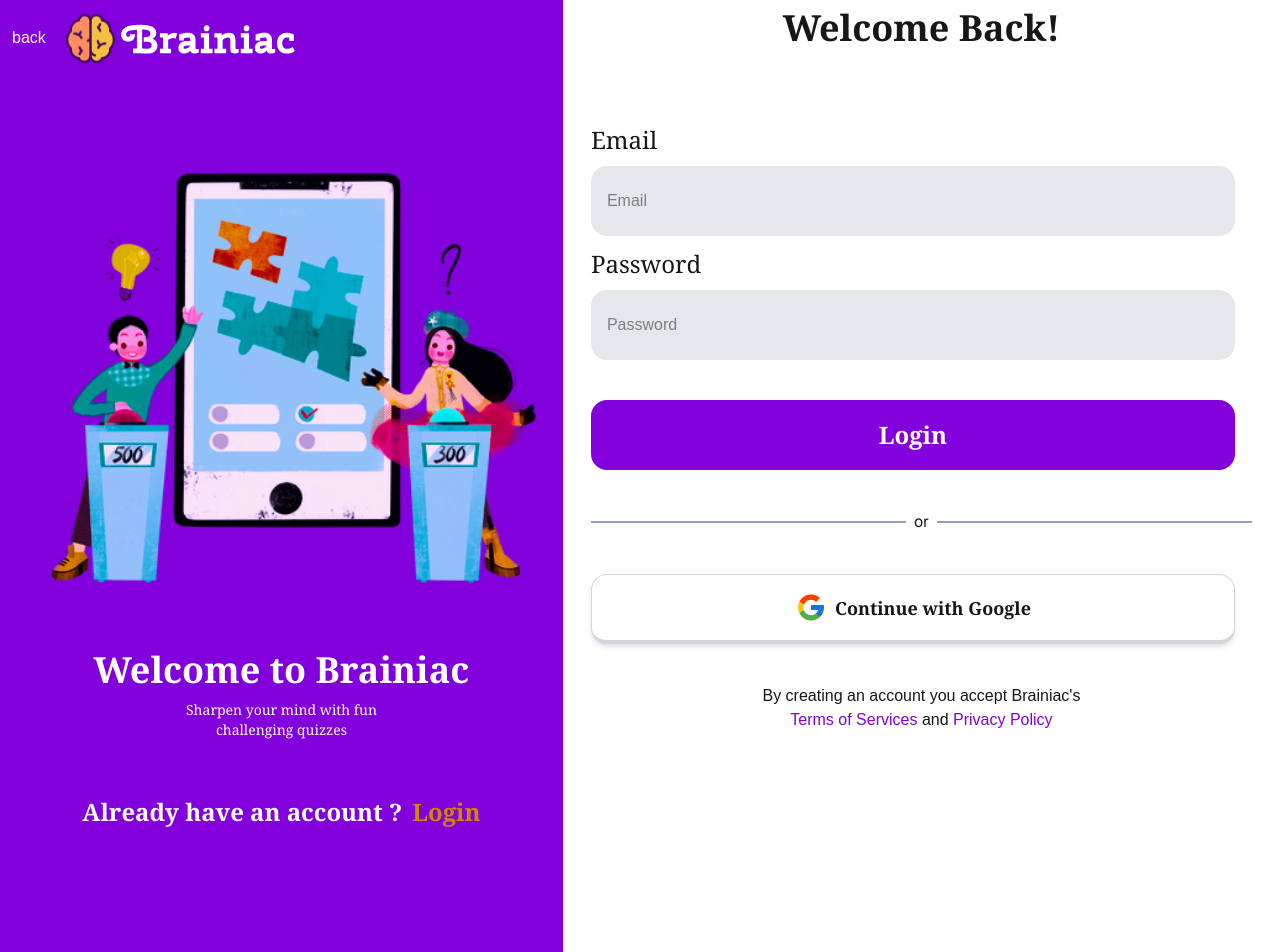
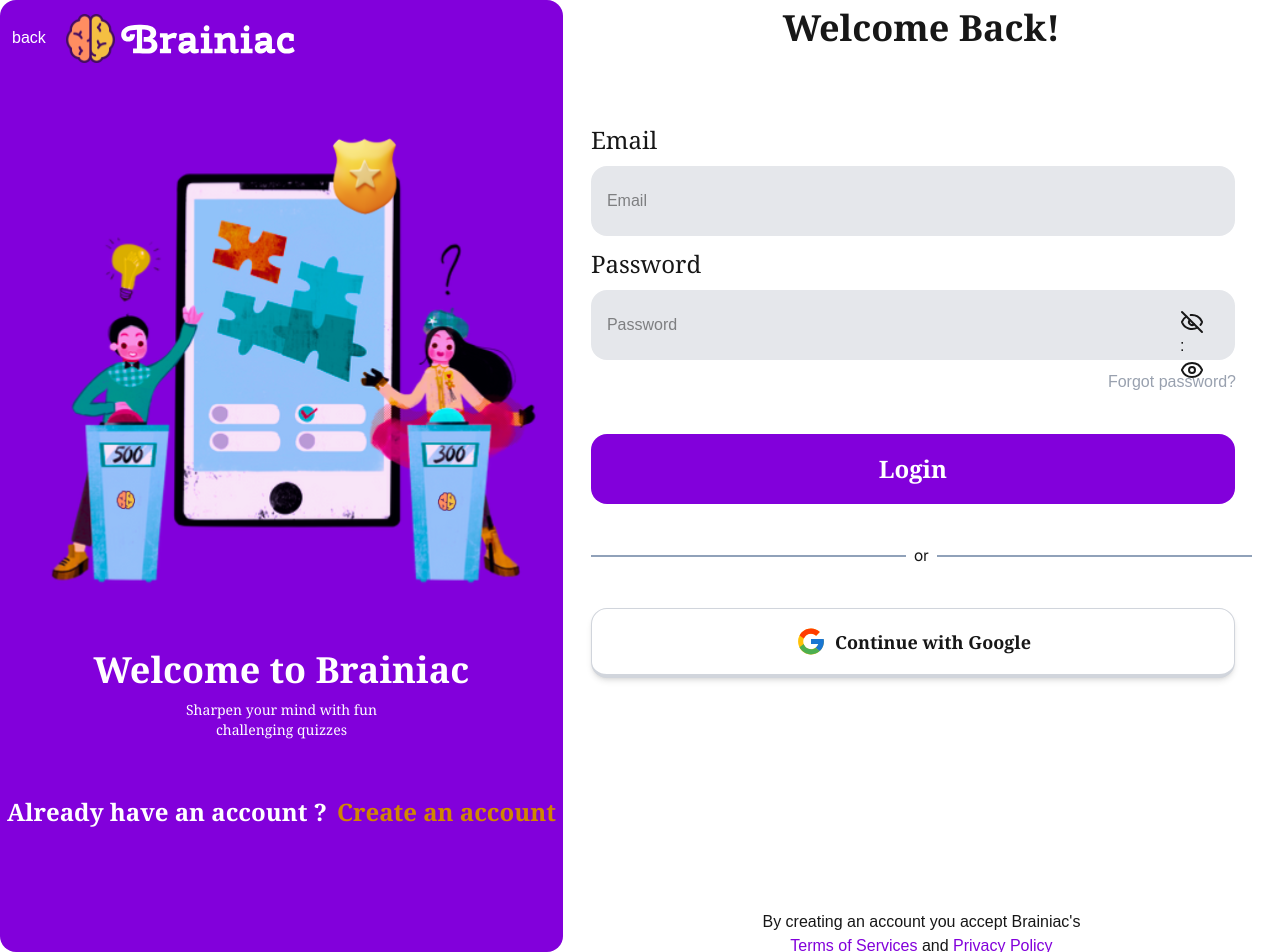
Before and after one commit to Fabuloustimsam/BrainiacGame, a Next.js app: page /loginButton in a window 1280 px wide. Shown: the top 952 px of the page. Built offline with nearby package versions, Linux system fonts and the light colour scheme.

Commit message:
saving my local changes

```diff
--- a/src/app/login/page.tsx
+++ b/src/app/login/page.tsx
@@ -7,7 +7,7 @@
   return (
     <>
     <div className='flex justify-between'>
-        <div className='h-[952px] w-full bg-purple-700'>
+        <div className='h-[952px] rounded-2xl w-full bg-purple-700'>
             <div className='flex items-center gap-5 w-[294px] py-3 px-3'>
             <Link href={"/"}>
               <div className='text-white'>back</div></Link>
@@ -16,7 +16,7 @@
             </div>
 
             <div className='justify-items-center items-center  flex flex-col font-serif text-center'>
-                 <Image alt="logo" src={"/landingImg.svg"} width={566} height={566}/>
+                 <Image alt="logo" src={"/Heroimage.svg"} width={566} height={566}/>
                 <div className='text-4xl text-white font-bold py-2.5'>Welcome to Brainiac</div>
                 <div className='text-sm text-white'>Sharpen your mind with fun <br /> challenging quizzes</div>
             </div>
@@ -50,12 +50,12 @@
 
             <div className='flex flex-col gap-2.5'>
             <div className='text-2xl font-serif'>Password</div>
-            <input className='rounded-2xl bg-gray-200 w-[644px] h-[70px] px-4'  type="email" placeholder='Password' />
+            <input className='rounded-2xl bg-gray-200 w-[644px] h-[70px] px-4'  type="password" placeholder='Password' />
             </div>
 
             <div className='flex flex-col gap-2.5'>
             <div className='text-2xl font-serif'>Confirm password</div>
-            <input className='rounded-2xl bg-gray-200 w-[644px] h-[70px] px-4'  type="email" placeholder='Confirm Password'/>
+            <input className='rounded-2xl bg-gray-200 w-[644px] h-[70px] px-4'  type="password" placeholder='Confirm Password'/>
             </div>
 
             <button className='bg-purple-700 cursor-pointer rounded-2xl text-white w-[644px] h-[70px] my-7 font-black font-serif text-2xl'>Create an Account</button>
@@ -76,7 +76,7 @@
 
             <footer className="flex items-center justify-center text-center">
              <div className="w-[349px]">
-                  By creating an account you accept Brainiac's <span className='text-purple-700'>Terms of Services</span> and <span className='text-purple-700'>Privacy Policy</span>
+                  By creating an account you accept Brainiac <span className='text-purple-700'>Terms of Services</span> and <span className='text-purple-700'>Privacy Policy</span>
              </div>
             </footer>
 
--- a/src/app/loginButton/page.tsx
+++ b/src/app/loginButton/page.tsx
@@ -1,13 +1,17 @@
 import Image from 'next/image'
 import React from 'react'
 import Link from 'next/link'
+import { Eye, EyeOff } from 'lucide-react';
+
+
+
 
 
 export default function page() {
   return (
     <>
     <div className='flex justify-between'>
-        <div className='h-[952px] w-full bg-purple-700'>
+        <div className='h-[952px] rounded-2xl w-full bg-purple-700'>
             <div className='flex items-center gap-5 w-[294px] py-3 px-3'>
             <Link href={"/"}>
               <div className='text-white'>back</div></Link>
@@ -16,7 +20,7 @@
             </div>
 
             <div className='justify-items-center items-center  flex flex-col font-serif text-center'>
-                 <Image alt="logo" src={"/landingImg.svg"} width={566} height={566}/>
+                 <Image alt="logo" src={"/Heroimage.svg"} width={566} height={566}/>
                 <div className='text-4xl text-white font-bold py-2.5'>Welcome to Brainiac</div>
                 <div className='text-sm text-white'>Sharpen your mind with fun <br /> challenging quizzes</div>
             </div>
@@ -24,7 +28,7 @@
             <footer className='pt-14'>
                 <div className='items-center font-serif text-2xl  flex gap-2.5 justify-center'>
                 <div className='text-white font-bold'>Already have an account ?</div>
-                <div className='text-yellow-600 font-bold cursor-pointer'>Login</div>
+                <div className='text-yellow-600 font-bold cursor-pointer'>Create an account</div>
                 </div>
 
 
@@ -32,7 +36,10 @@
 
 
         </div>
-        <form className='w-full flex flex-col h-full px-7 gap-3 bg-white justify-center justify-items-center'>
+
+
+
+        <form className='w-full flex flex-col h-full px-7 gap-3  bg-white justify-center justify-items-center'>
             <div className='justify-center text-center'>
                 <div className='font-black pt-2 pb-16 font-serif text-4xl'>Welcome Back!</div>
             </div>
@@ -45,7 +52,13 @@
 
             <div className='flex flex-col gap-2.5'>
             <div className='text-2xl font-serif'>Password</div>
-            <input className='rounded-2xl bg-gray-200 w-[644px] h-[70px] px-4'  type="password" placeholder='Password' />
+            <div className='flex relative'>
+            <input className='rounded-2xl relative bg-gray-200 w-[644px] h-[70px] px-4'  type='password' placeholder='Password' />
+            <div className='absolute right-12 top-5 items-center'><EyeOff size={24} /> : <Eye size={24} /></div>
+            </div>
+
+            <div className='text-end px-4  text-gray-400'>Forgot password?</div>
+
             </div>
 
 
@@ -66,11 +79,15 @@
                 Continue with Google
             </button>
 
-            <footer className="flex items-center justify-center text-center">
+
+
+            <footer className="flex items-center pt-48 justify-center text-center">
              <div className="w-[349px]">
                   By creating an account you accept Brainiac's <span className='text-purple-700'>Terms of Services</span> and <span className='text-purple-700'>Privacy Policy</span>
              </div>
             </footer>
+
+
 
 
 
--- a/src/components/landingPage/bodyComponents/landing.tsx
+++ b/src/components/landingPage/bodyComponents/landing.tsx
@@ -9,7 +9,7 @@
         <div className='py-7 text-xl w-[612px]'>Put your knowledge to the test with fun and challenging quizzes across a variety of topics.</div>
         <button className='w-80 h-14 border text-purple-700 font-serif border-purple-700'> Take a quick quiz</button>
         </div>
-        <Image alt="logo" src={"/landingImg.svg"} width={612} height={132}/>
+        <Image alt="logo" src={"/Heroimage.svg"} width={612} height={132}/>
 
     </div>
 
```
Also changed, not shown: package.json (+7 -6 lines), public/Heroimage.svg (added), 1 other file (tests, documents, lock files or other folders).
